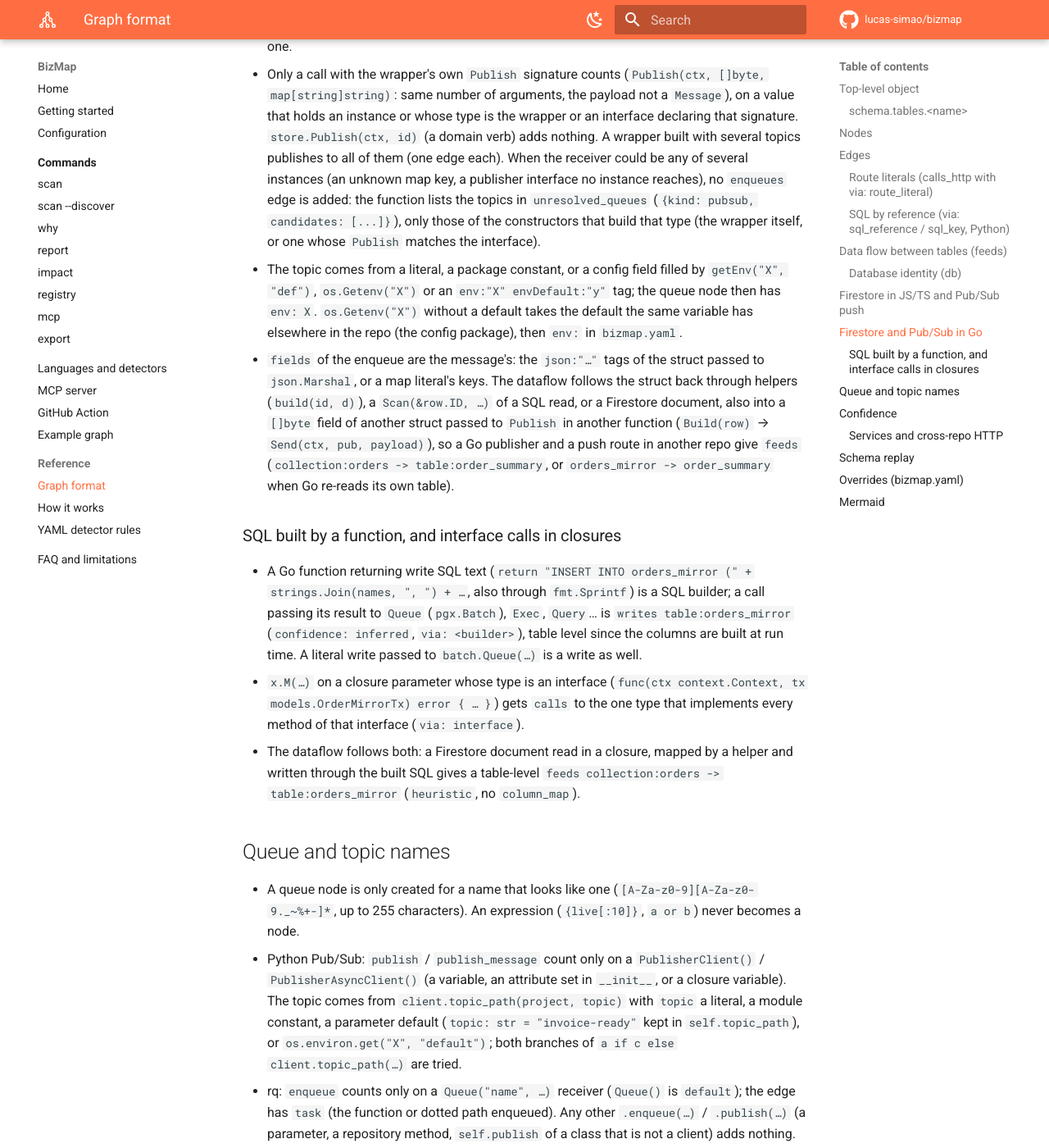
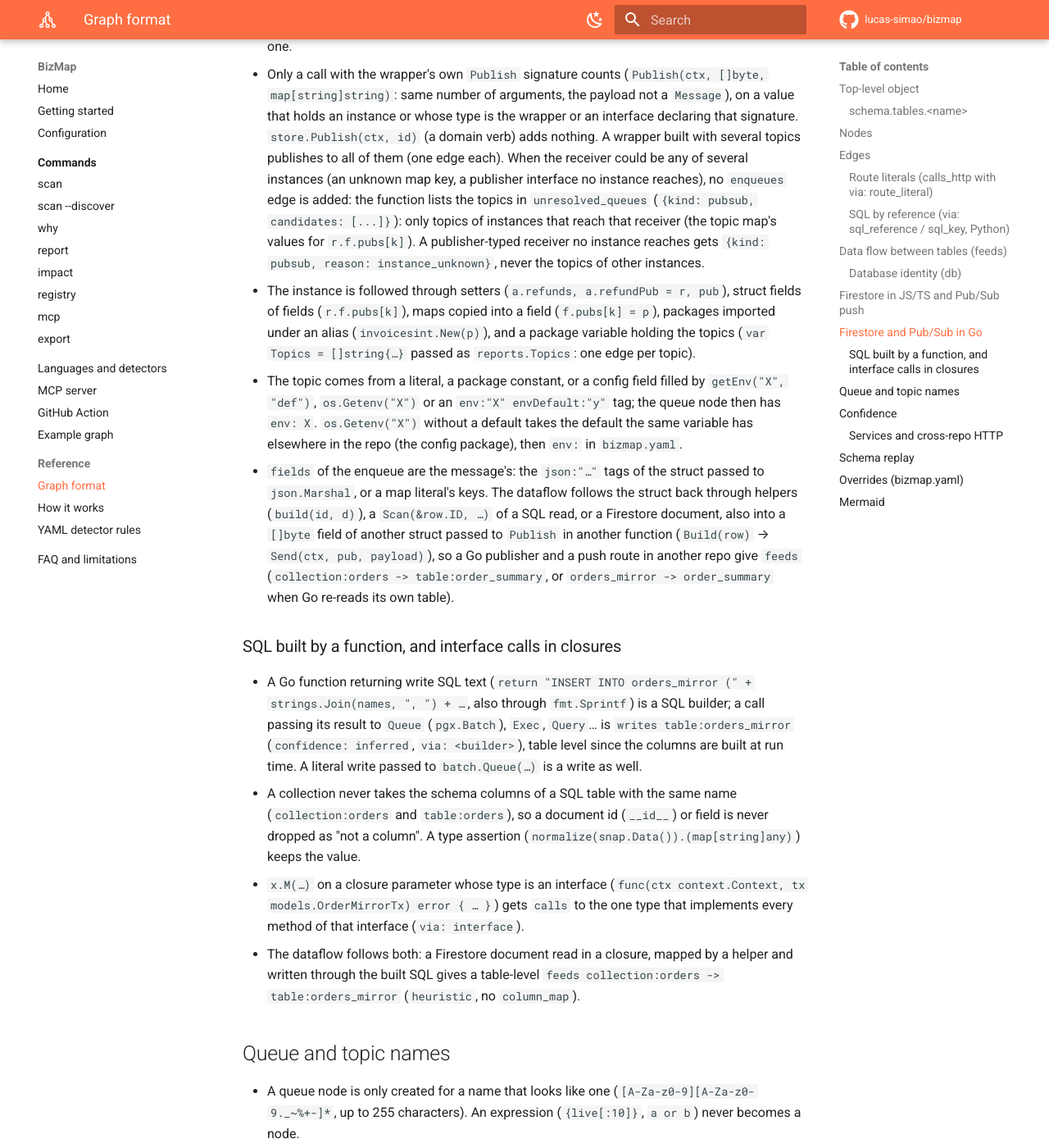
Before and after one commit to lucas-simao/bizmap, an MkDocs documentation site: the page built from docs/graph-schema.md, in a window 1280 px wide and 1400 px high, scrolled down 10737 px. Shown: the whole window at 82% size. Built offline with MkDocs 1.6.1 and Material for MkDocs 9.7.7, drawn with Linux system fonts in a browser that asks for light colours; comment, search, counter and statistics services are not loaded.

Commit message:
docs: instance_unknown, setters/aliases/package topics, same-name collection and table
Co-Authored-By: Claude Opus 5.5 <noreply@anthropic.com>
Claude-Session: https://claude.ai/code/session_01BbdLdRhQ7KEy8dTNahnuRH

```diff
--- a/docs/graph-schema.md
+++ b/docs/graph-schema.md
@@ -376,9 +376,16 @@ each call:
   publishes to all of them (one edge each). When the receiver could be any of
   several instances (an unknown map key, a publisher interface no instance
   reaches), no `enqueues` edge is added: the function lists the topics in
-  `unresolved_queues` (`{kind: pubsub, candidates: [...]}`), only those of the
-  constructors that build that type (the wrapper itself, or one whose
-  `Publish` matches the interface).
+  `unresolved_queues` (`{kind: pubsub, candidates: [...]}`): only topics of
+  instances that reach that receiver (the topic map's values for
+  `r.f.pubs[k]`). A publisher-typed receiver no instance reaches gets
+  `{kind: pubsub, reason: instance_unknown}`, never the topics of other
+  instances.
+- The instance is followed through setters (`a.refunds, a.refundPub = r, pub`),
+  struct fields of fields (`r.f.pubs[k]`), maps copied into a field
+  (`f.pubs[k] = p`), packages imported under an alias (`invoicesint.New(p)`),
+  and a package variable holding the topics (`var Topics = []string{…}`
+  passed as `reports.Topics`: one edge per topic).
 - The topic comes from a literal, a package constant, or a config field filled
   by `getEnv("X", "def")`, `os.Getenv("X")` or an `env:"X" envDefault:"y"`
   tag; the queue node then has `env: X`. `os.Getenv("X")` without a default
@@ -401,6 +408,10 @@ each call:
   `Query`… is `writes table:orders_mirror` (`confidence: inferred`, `via:
   <builder>`), table level since the columns are built at run time. A
   literal write passed to `batch.Queue(…)` is a write as well.
+- A collection never takes the schema columns of a SQL table with the same
+  name (`collection:orders` and `table:orders`), so a document id
+  (`__id__`) or field is never dropped as "not a column". A type assertion
+  (`normalize(snap.Data()).(map[string]any)`) keeps the value.
 - `x.M(…)` on a closure parameter whose type is an interface
   (`func(ctx context.Context, tx models.OrderMirrorTx) error { … }`) gets
   `calls` to the one type that implements every method of that interface
```
Also changed, not shown: CHANGELOG.md (+7 -0 lines).
